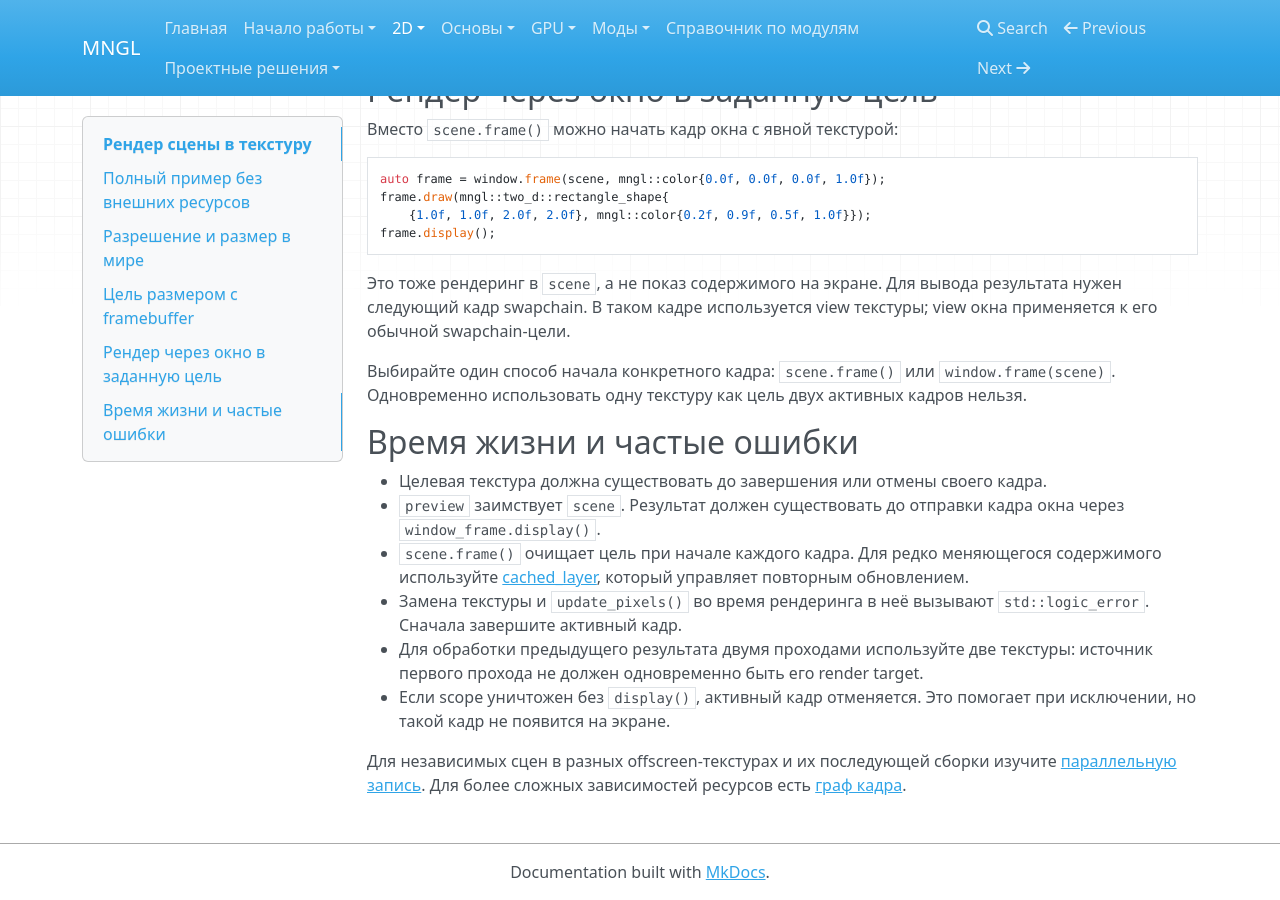
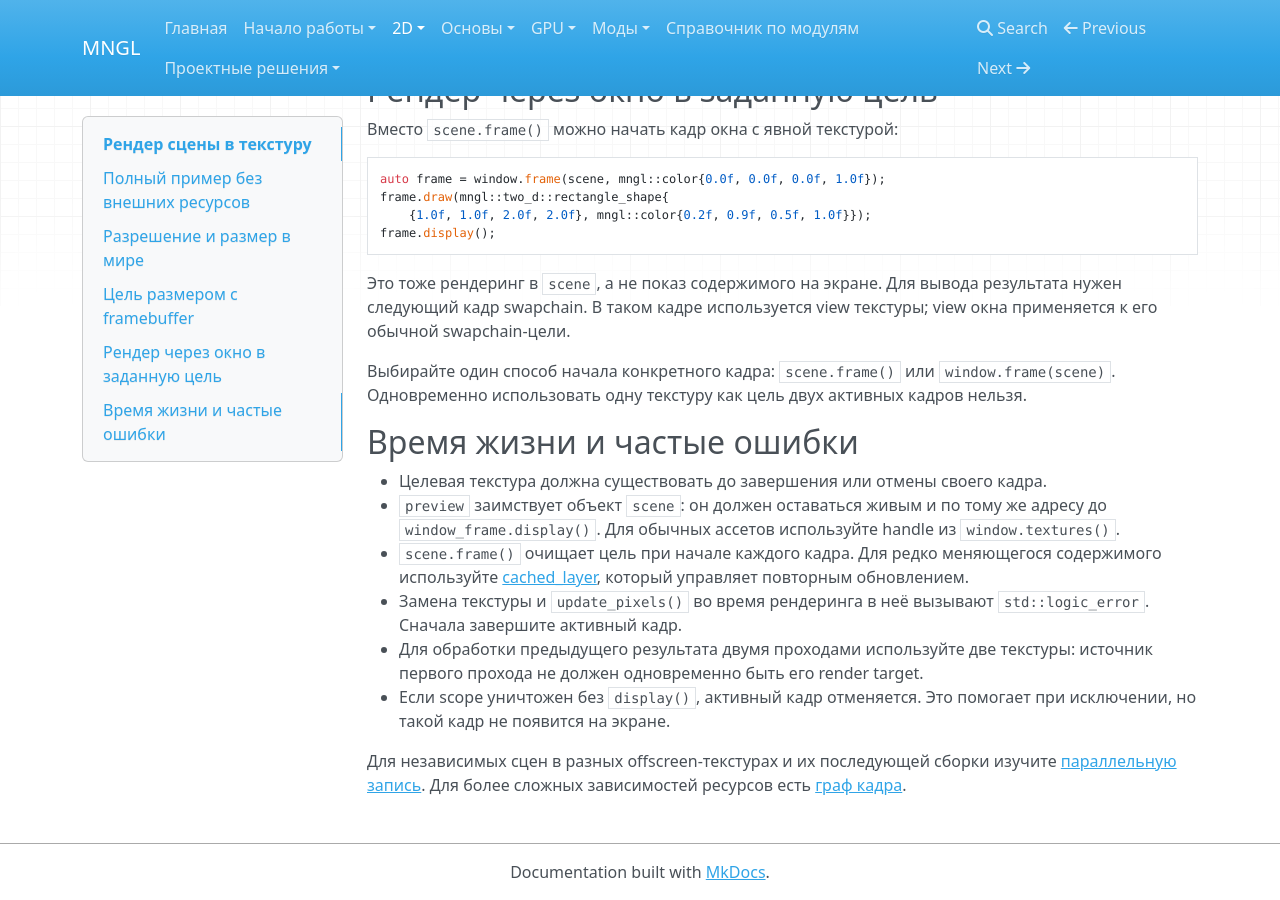
Before and after one commit to Romansgamp6tu/MNGL, an MkDocs documentation site: the page built from docs/2d/render-to-texture.md, in a window 1280 px wide and 900 px high, scrolled down 2121 px. Built offline with MkDocs 1.6.1, drawn with Linux system fonts in a browser that asks for light colours; nearby versions of some CDN libraries.

Commit message:
docs: clarify borrowed render target lifetime

```diff
--- a/docs/2d/render-to-texture.md
+++ b/docs/2d/render-to-texture.md
@@ -104,7 +104,7 @@ frame.display();
 ## Время жизни и частые ошибки
 
 - Целевая текстура должна существовать до завершения или отмены своего кадра.
-- `preview` заимствует `scene`. Результат должен существовать до отправки кадра окна через `window_frame.display()`.
+- `preview` заимствует объект `scene`: он должен оставаться живым и по тому же адресу до `window_frame.display()`. Для обычных ассетов используйте handle из `window.textures()`.
 - `scene.frame()` очищает цель при начале каждого кадра. Для редко меняющегося содержимого используйте [cached_layer](cached-layers.md), который управляет повторным обновлением.
 - Замена текстуры и `update_pixels()` во время рендеринга в неё вызывают `std::logic_error`. Сначала завершите активный кадр.
 - Для обработки предыдущего результата двумя проходами используйте две текстуры: источник первого прохода не должен одновременно быть его render target.
```
